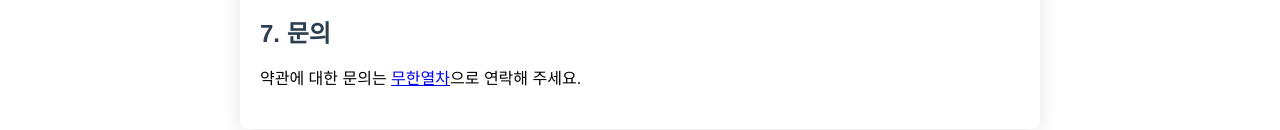
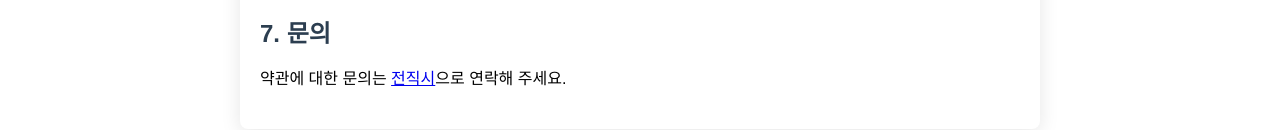
Before and after one commit to Omniscient-Job-Project/Omniscient-Front, a Vue app: page /terms in a window 1280 px wide. Shown: the part 822-952 px from the top of the page. Built offline with nearby package versions, Linux system fonts and the light colour scheme; no server answers.

Commit message:
fix terms link

```diff
--- a/src/components/terms/terms.vue
+++ b/src/components/terms/terms.vue
@@ -29,7 +29,7 @@
           </section>
           <section class="terms-section">
             <h2 class="section-title">7. 문의</h2>
-            <p>약관에 대한 문의는 <a href="mailto:support@example.com">무한열차</a>으로 연락해 주세요.</p>
+            <p>약관에 대한 문의는 <a href="https://github.com/Omniscient-Job-Project">전직시</a>으로 연락해 주세요.</p>
           </section>
         </div>
       </transition>
```
